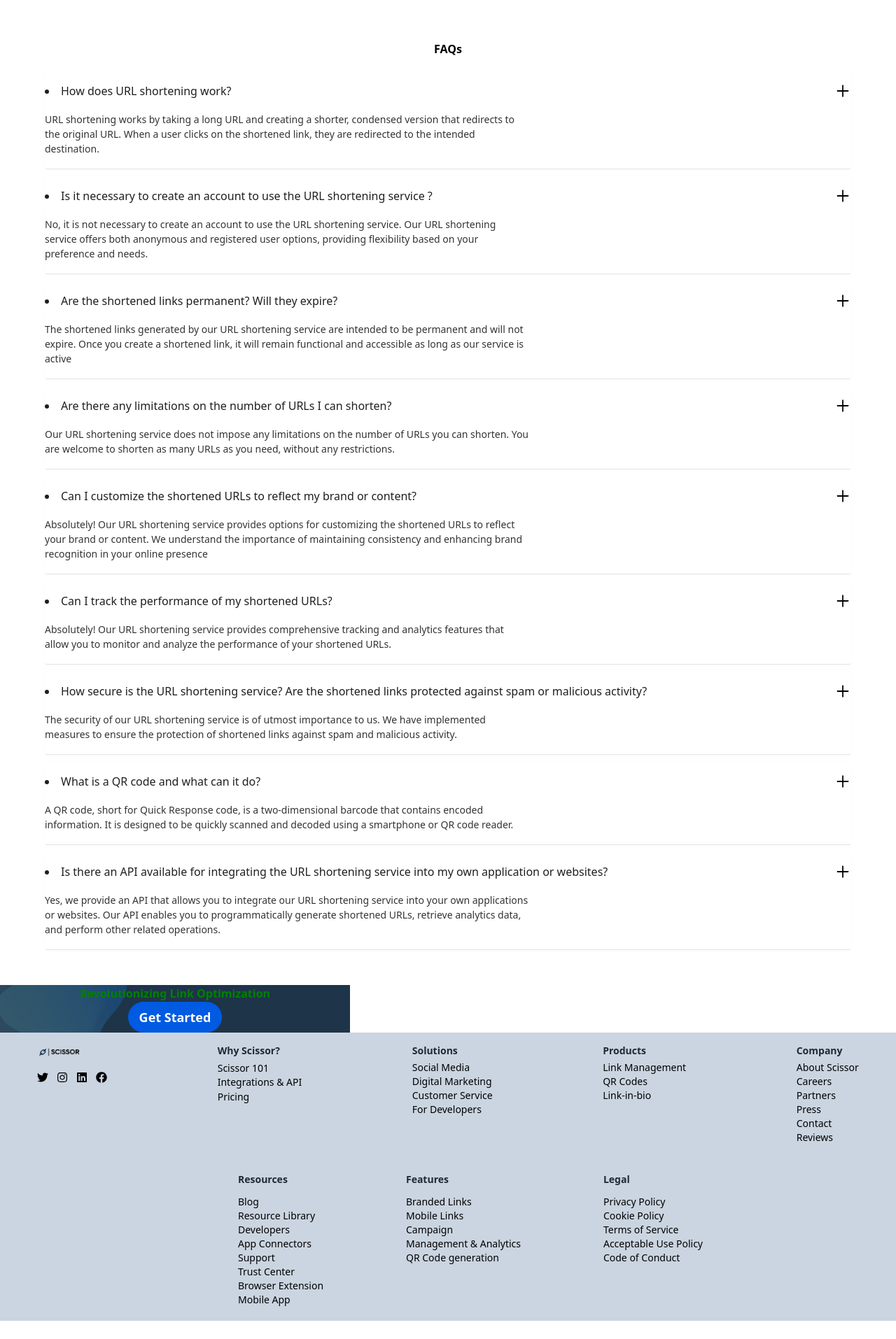
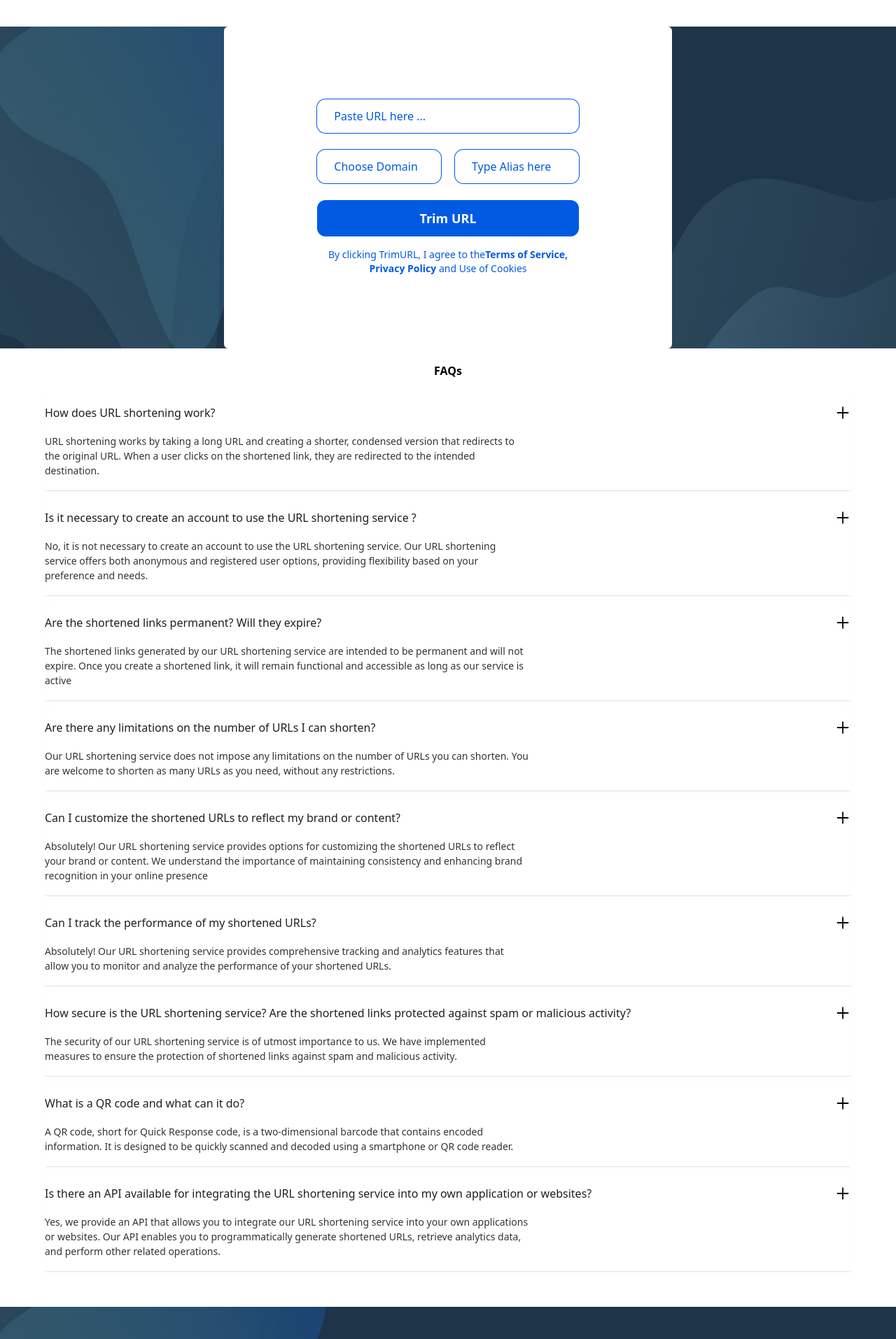
Before and after one commit to ruthietut/Altschool-capstone-project, a React (Vite) app: page / in a window 1280 px wide. Shown: the part 546-2460 px from the top of the page at 70% size. Before the commit the page ends 2434 px from the top, so only its background shows below. Built offline with nearby package versions, Linux system fonts and the light colour scheme.

Commit message:
background image fixed

```diff
--- a/src/App.css
+++ b/src/App.css
@@ -1,7 +1,21 @@
 .optimize{
-    background-image: url(./assets/images/optimize\ link-bg.jpg);
-    background-size: cover;
+    background: url("../src/assets/images/optimize\ link-bg.jpg");
+        background-repeat: no-repeat;
+        background-size:  cover;
+        background-position: top right;
+        height: 250px;
+
+}
+
+.footer-bg{
+    background-image: url("../src//assets//images/footer-bg.jpg");
     background-repeat: no-repeat;
-    width: 500px;
-    color:green;
+        background-size:  cover;
 }
+
+.url-bg{
+    background: url("../src/assets/images/optimize\ link-bg.jpg");
+        background-repeat: no-repeat;
+        background-size:  cover;
+        background-position: top right;
+}
--- a/src/component/FAQ/Faq.module.scss
+++ b/src/component/FAQ/Faq.module.scss
@@ -67,6 +67,7 @@
                         color: #201f1f;
                         font-size: 16px;
                         font-weight: 450;
+                        list-style-type: none;
                     }
                 }
             }
@@ -79,6 +80,7 @@
 }
 
 
+
 .tab_answer {
     opacity: .8;
     font-size: 14px;
--- a/src/component/FAQ/index.tsx
+++ b/src/component/FAQ/index.tsx
@@ -9,6 +9,7 @@ import { FAQQuestionAndAnswer } from "../../data/Faq";
 
 // Naviagtion Style
 import style from "./Faq.module.scss";
+
 
 // Icon Style
 const Iconstyle = {
--- a/src/component/Footer.tsx
+++ b/src/component/Footer.tsx
@@ -3,11 +3,13 @@ import { FaTwitter } from 'react-icons/fa'
 import { FaInstagram } from 'react-icons/fa'
 import { FaLinkedin } from 'react-icons/fa'
 import { FaFacebook } from 'react-icons/fa'
+import '../App.css'
+
 
 function Footer() {
   return (
     <>
-      <div className='bg-slate-300'>
+      <div className='footer-bg'>
       <div className=" flex justify-around md:gap-[4vw] mb-6 md:mb-0 w-full items-start ">
         <div className="p-5">
           <ul>
--- a/src/component/Hero.tsx
+++ b/src/component/Hero.tsx
@@ -1,4 +1,6 @@
 import React from 'react'
+import '../App.css'
+
 
 const Hero = () => {
   return (
--- a/src/component/Home.tsx
+++ b/src/component/Home.tsx
@@ -4,6 +4,7 @@ import Hero from '../component/Hero';
 import Footer from '../component/Footer';
 import FAQ from '../component/FAQ';
 import Optimize from './Optimize';
+import Url from './Url';
 
 
 const Home = () => {
@@ -11,6 +12,7 @@ const Home = () => {
     <>
       <NavBar />
       <Hero />
+      <Url/>
       <FAQ/>
       <Optimize/>
       <Footer />
--- a/src/component/Optimize.tsx
+++ b/src/component/Optimize.tsx
@@ -5,17 +5,21 @@ import '../App.css'
 function Optimize() {
   return (
     <>
-      <div className="text-center font-bold optimize">
-        <h1>Revolutionizing Link Optimization</h1>
+      <div className="w-[100%] flex flex-col justify-center items-center optimize">
+      <div className="mt-20">
 
-        <div className="text-center">
-          <button className=" px-4 py-2 rounded-full bg-[#005AE2] transition hover:bg-sky-600 focus:bg-sky-600 active:bg-sky-800">
-            <span className="font-semibold text-white text-lg">
-              Get Started
-            </span>
-          </button>
-        </div>
+        <h1 className="text-center text-[48px] font-semibold text-white optimize-text">
+          Revolutionizing  Link Optimization
+        </h1>
       </div>
+
+      <div className="flex mt-10 mb-10">
+        <button className="bg-[#005AE2] hover:bg-blue-700 text-white font-bold py-2 px-8 rounded-full mr-2">
+          Get Started
+        </button>
+
+      </div>
+    </div>
     </>
   )
 }
--- /dev/null
+++ b/src/component/Url.tsx
@@ -0,0 +1,66 @@
+import React from 'react'
+import '../App.css'
+
+
+function Url() {
+
+
+    return (
+        <>
+       <div className="2xl:container h-auto m-auto url-bg">
+
+      <div className="relative h-full mx-auto lg:w-6/12 bg-white rounded-md">
+        <div className="m-auto py-12 px-6 sm:p-20 xl:w-10/12">
+
+          <form action="" className="space-y-6 py-6">
+          <div>
+              <input
+                type="text" placeholder='Paste URL here ...'
+                className="w-full py-3 px-6 ring-1 ring-[#005AE2] rounded-xl placeholder-[#005AE2] text-[#005AE2] bg-transparent transition disabled:ring-[#005AE2] disabled:bg-gray-100 disabled:placeholder-gray-400 invalid:ring-red-400 focus:invalid:outline-none"
+              />
+            </div>
+            <div className="flex justify-between gap-5">
+
+              <div>
+                <input
+                  type="text" placeholder='Choose Domain'
+                  className="w-full py-3 px-6 ring-1 ring-[#005AE2] rounded-xl placeholder-[#005AE2] bg-transparent transition disabled:ring-[#005AE2] disabled:bg-gray-100 disabled:placeholder-gray-400 invalid:ring-red-400 focus:invalid:outline-none"
+                />
+              </div>
+              <div>
+                <input
+                  type="text" placeholder='Type Alias here'
+                  className="w-full py-3 px-6 ring-1 ring-[#005AE2] rounded-xl placeholder-[#005AE2] bg-transparent transition disabled:ring-[#005AE2] disabled:bg-gray-100 disabled:placeholder-gray-400 invalid:ring-red-400 focus:invalid:outline-none"
+                />
+              </div>
+            </div>
+
+
+
+            <div>
+            <button className="w-full px-6 py-3 rounded-xl bg-[#005AE2] transition hover:bg-sky-600 focus:bg-sky-600 active:bg-sky-800">
+                <span className="font-semibold text-white text-lg">Trim URL</span>
+              </button>
+
+            <p className="text-center text-sm text-[#005AE2] mt-4 w-">
+                  By clicking TrimURL, I agree to the
+
+                  <span className="text-[#005AE2] font-bold">
+                    Terms of Service, Privacy Policy
+                  </span>{' '}
+                  and <span className="text-[#005AE2]">Use of Cookies</span>
+
+                </p>{' '}
+
+
+            </div>
+          </form>
+        </div>
+      </div>
+    </div>
+
+        </>
+    )
+}
+
+export default Url
```
